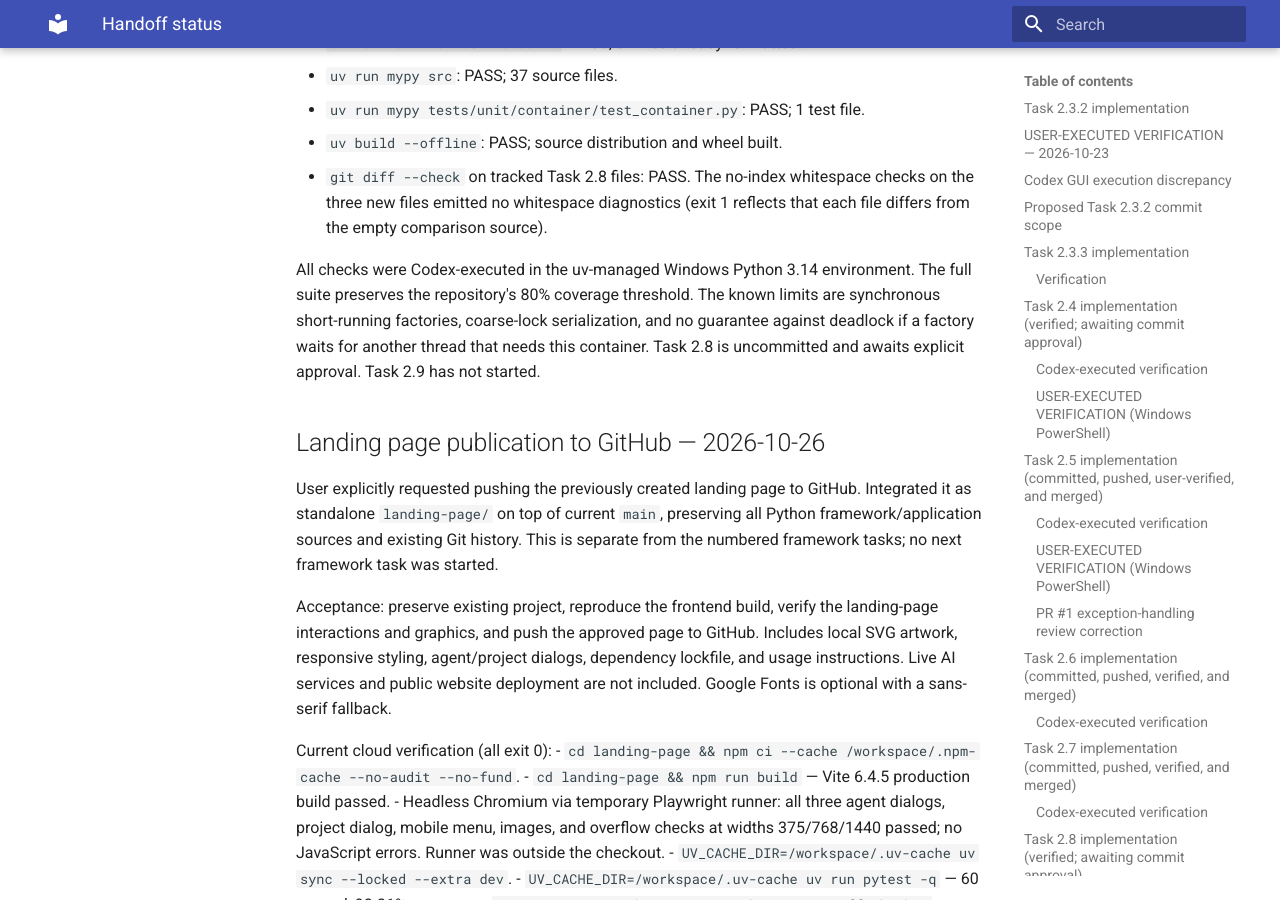
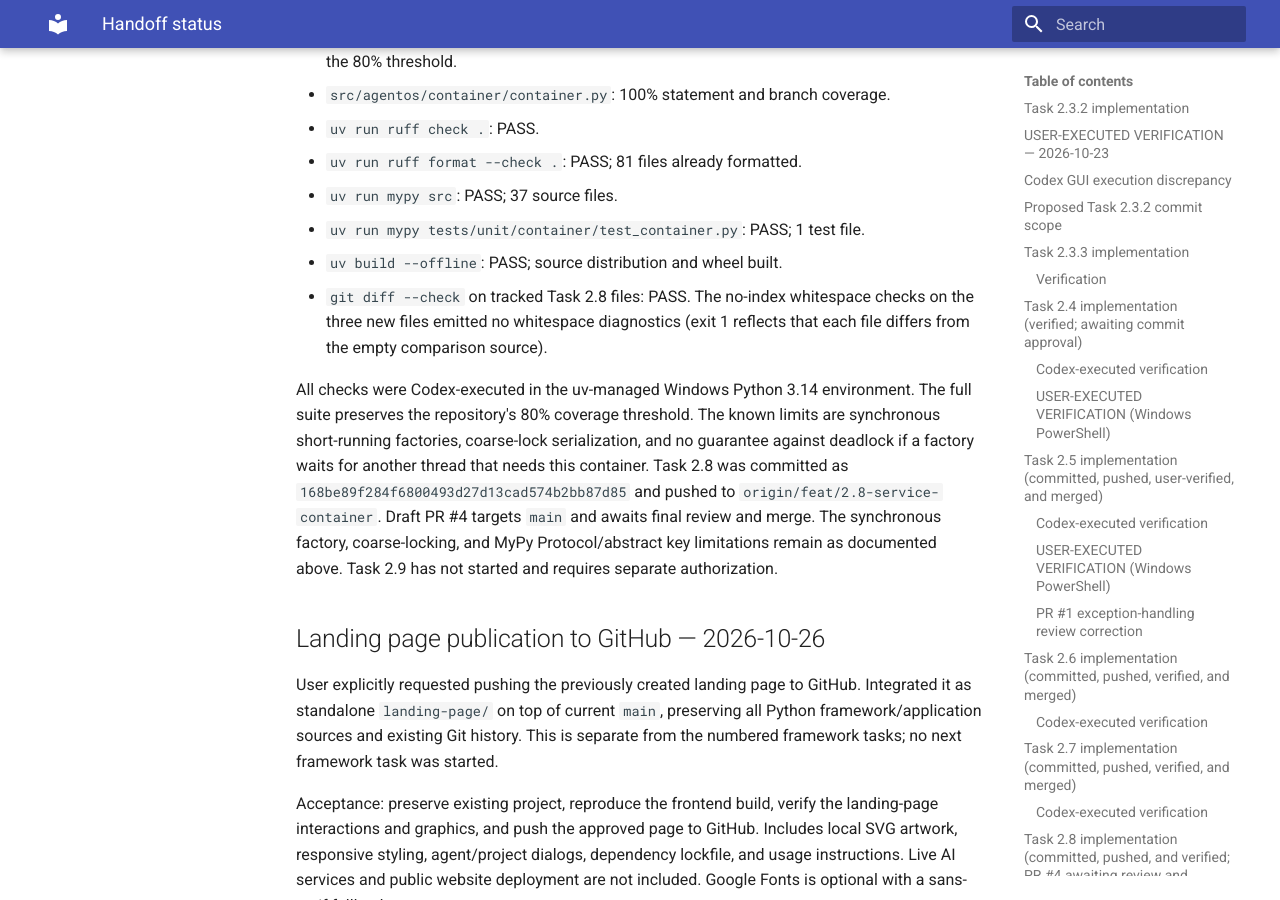
Before and after one commit to anfazmzbd-aus/ai-agriflow, an MkDocs documentation site: the page built from docs/handoff/STATUS.md, in a window 1280 px wide and 900 px high, scrolled down 9524 px. Built offline with MkDocs 1.6.1 and Material for MkDocs 9.7.7, drawn with Linux system fonts in a browser that asks for light colours; some of the changed text lies outside the part shown.

Commit message:
docs(handoff): reconcile Task 2.8 post-commit status

```diff
--- a/docs/handoff/STATUS.md
+++ b/docs/handoff/STATUS.md
@@ -12,8 +12,9 @@
 - Pull request: **#2** (`feat/2.6-base-agent` → `main`) — merged; standard merge commit
 - Completed task: **2.7 Event System** — committed as `45482d442243a1a02c4e09c7a93bb0443c466471` and pushed to `origin/feat/2.7-event-system`
 - Pull request: **#3** (`feat/2.7-event-system` → `main`) — merged into `main` as `2ad392fc3f0ccc9355ed1d99db05c81d00c50ea1`
-- Current task: **2.8 Service Container** — implementation verified on `feat/2.8-service-container`; awaiting commit approval
-- Gate: **Task 2.8 requires explicit commit approval; Task 2.9 needs separate authorization**
+- Completed task: **2.8 Service Container** — committed as `168be89f284f6800493d27d13cad574b2bb87d85` and pushed to `origin/feat/2.8-service-container`
+- Pull request: **#4** (`feat/2.8-service-container` → `main`) — draft; awaiting final review and merge
+- Gate: **Task 2.9 needs separate authorization**
 - Source fidelity: original user's local Git repository was not available; reconcile before merging.
 
 ## Task 2.3.2 implementation
@@ -307,7 +308,7 @@ remains that independent publishes may interleave; event instances and payloads
 remain mutable. Task 2.8 is verified and awaits commit approval; Task 2.9 has not
 started.
 
-## Task 2.8 implementation (verified; awaiting commit approval)
+## Task 2.8 implementation (committed, pushed, and verified; PR #4 awaiting review and merge)
 
 Added a synchronous, type-keyed `ServiceContainer` with instance registration,
 lazy singleton and transient factories, explicit nested dependency resolution,
@@ -344,7 +345,11 @@ All checks were Codex-executed in the uv-managed Windows Python 3.14 environment
 The full suite preserves the repository's 80% coverage threshold. The known limits
 are synchronous short-running factories, coarse-lock serialization, and no guarantee
 against deadlock if a factory waits for another thread that needs this container.
-Task 2.8 is uncommitted and awaits explicit approval. Task 2.9 has not started.
+Task 2.8 was committed as `168be89f284f6800493d27d13cad574b2bb87d85` and pushed to
+`origin/feat/2.8-service-container`. Draft PR #4 targets `main` and awaits final
+review and merge. The synchronous factory, coarse-locking, and MyPy Protocol/abstract
+key limitations remain as documented above. Task 2.9 has not started and requires
+separate authorization.
 
 ## Landing page publication to GitHub — 2026-10-26
 
```
Also changed, not shown: docs/handoff/TASKS.md (+1 -1 lines).
